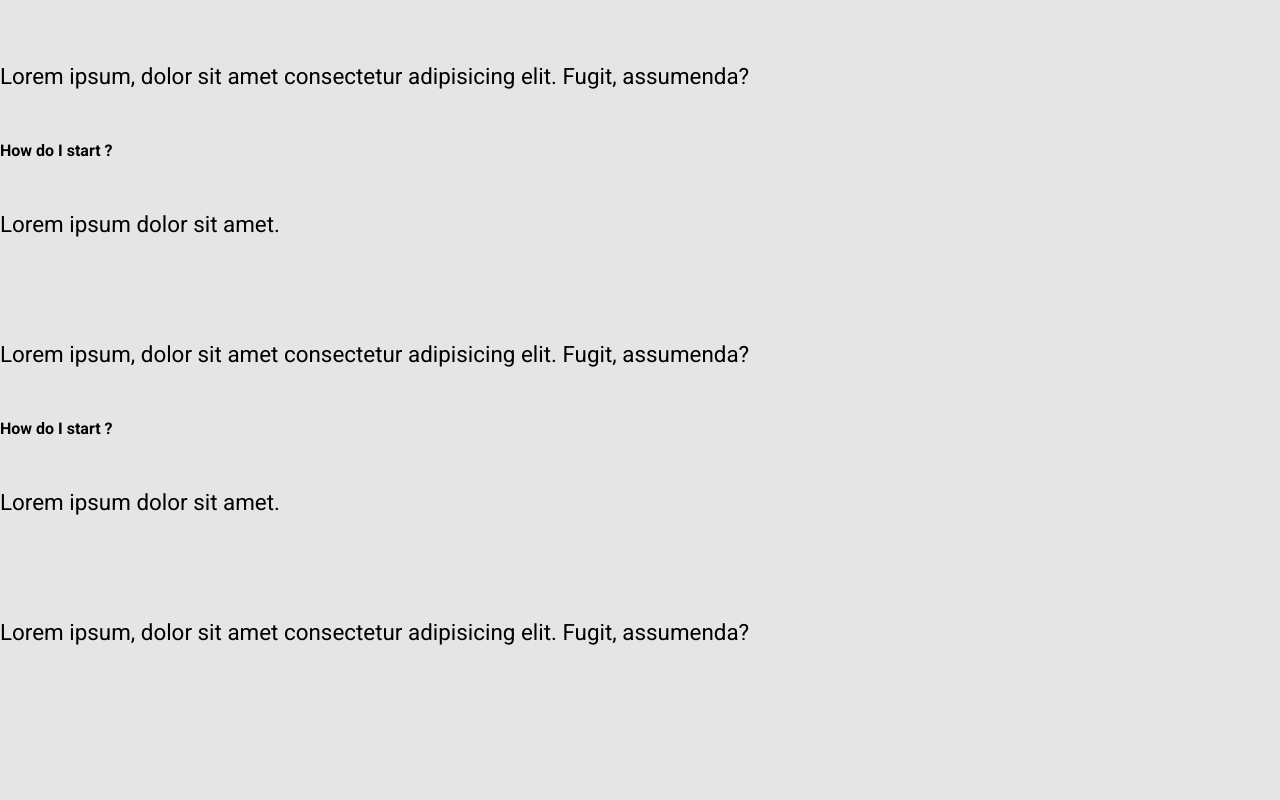
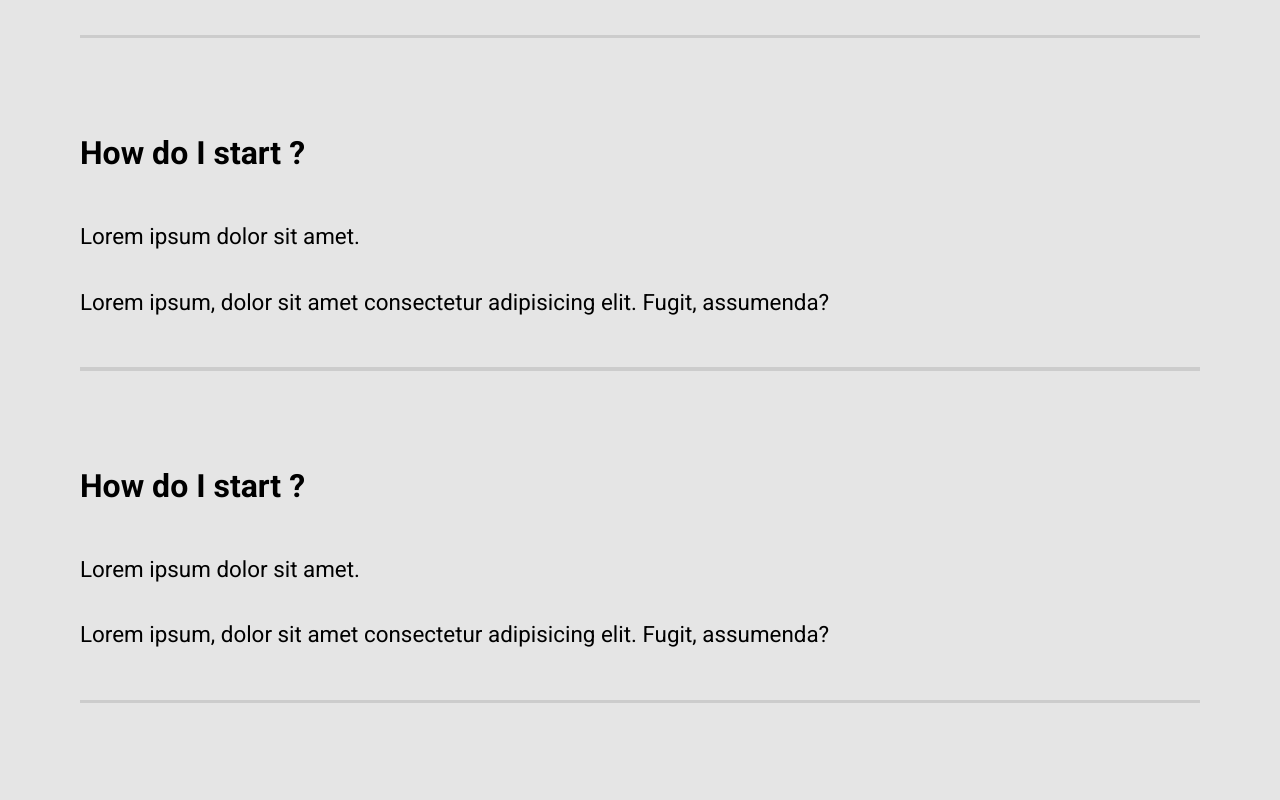
Before and after one commit to CristiTomaaa/ct-portfolio, a React (Create React App) app: page / in a window 1280 px wide. Shown: the part 2380-3180 px from the top of the page. Before the commit the page ends 3078 px from the top, so only its background shows below. Built offline with nearby package versions, Linux system fonts and the light colour scheme.

Commit message:
Styled the FAQ section

```diff
--- a/src/components/FAQSection.js
+++ b/src/components/FAQSection.js
@@ -1,8 +1,10 @@
 import React from 'react';
+import styled from 'styled-components';
+import {StyledHeader} from '../styles';
 
 const FAQSection = () => {
   return(
-    <div className="faq">
+    <FAQ>
       <h2>Questions <span>FAQ</span></h2>
       <div className="question">
         <h4>How do I start ?</h4>
@@ -10,6 +12,7 @@
           <p>Lorem ipsum dolor sit amet.</p>
           <p>Lorem ipsum, dolor sit amet consectetur adipisicing elit. Fugit, assumenda?</p>
         </div>
+        <div className="faq-line"></div>
       </div>
       <div className="question">
         <h4>How do I start ?</h4>
@@ -17,6 +20,7 @@
           <p>Lorem ipsum dolor sit amet.</p>
           <p>Lorem ipsum, dolor sit amet consectetur adipisicing elit. Fugit, assumenda?</p>
         </div>
+        <div className="faq-line"></div>
       </div>
       <div className="question">
         <h4>How do I start ?</h4>
@@ -24,6 +28,7 @@
           <p>Lorem ipsum dolor sit amet.</p>
           <p>Lorem ipsum, dolor sit amet consectetur adipisicing elit. Fugit, assumenda?</p>
         </div>
+        <div className="faq-line"></div>
       </div>
       <div className="question">
         <h4>How do I start ?</h4>
@@ -31,9 +36,38 @@
           <p>Lorem ipsum dolor sit amet.</p>
           <p>Lorem ipsum, dolor sit amet consectetur adipisicing elit. Fugit, assumenda?</p>
         </div>
+        <div className="faq-line"></div>
       </div>
-    </div>
+    </FAQ>
   )
 }
 
+const FAQ = styled(StyledHeader)`
+  display: block;
+  span {
+    display: block;
+  }
+  h2 {
+    padding-bottom: 2rem;
+    font-weight: lighter;
+  }
+  .faq-line {
+    background: #cccccc;
+    height: 0.2rem;
+    marging: 2rem 0rem;
+    width: 100%;
+  }
+  .question {
+    padding: 3rem 0rem;
+    cursor: pointer;
+  }
+  .answer {
+    padding: 2rem 0rem;
+    p{
+      padding: 1rem 0rem;
+    }
+  }
+
+`;
+
 export default FAQSection;
--- a/src/components/GlobalStyles.js
+++ b/src/components/GlobalStyles.js
@@ -41,6 +41,7 @@
 h4 {
   font-weight: bold;
   color: black;
+  font-size: 2rem;
 }
 
 a{
```
